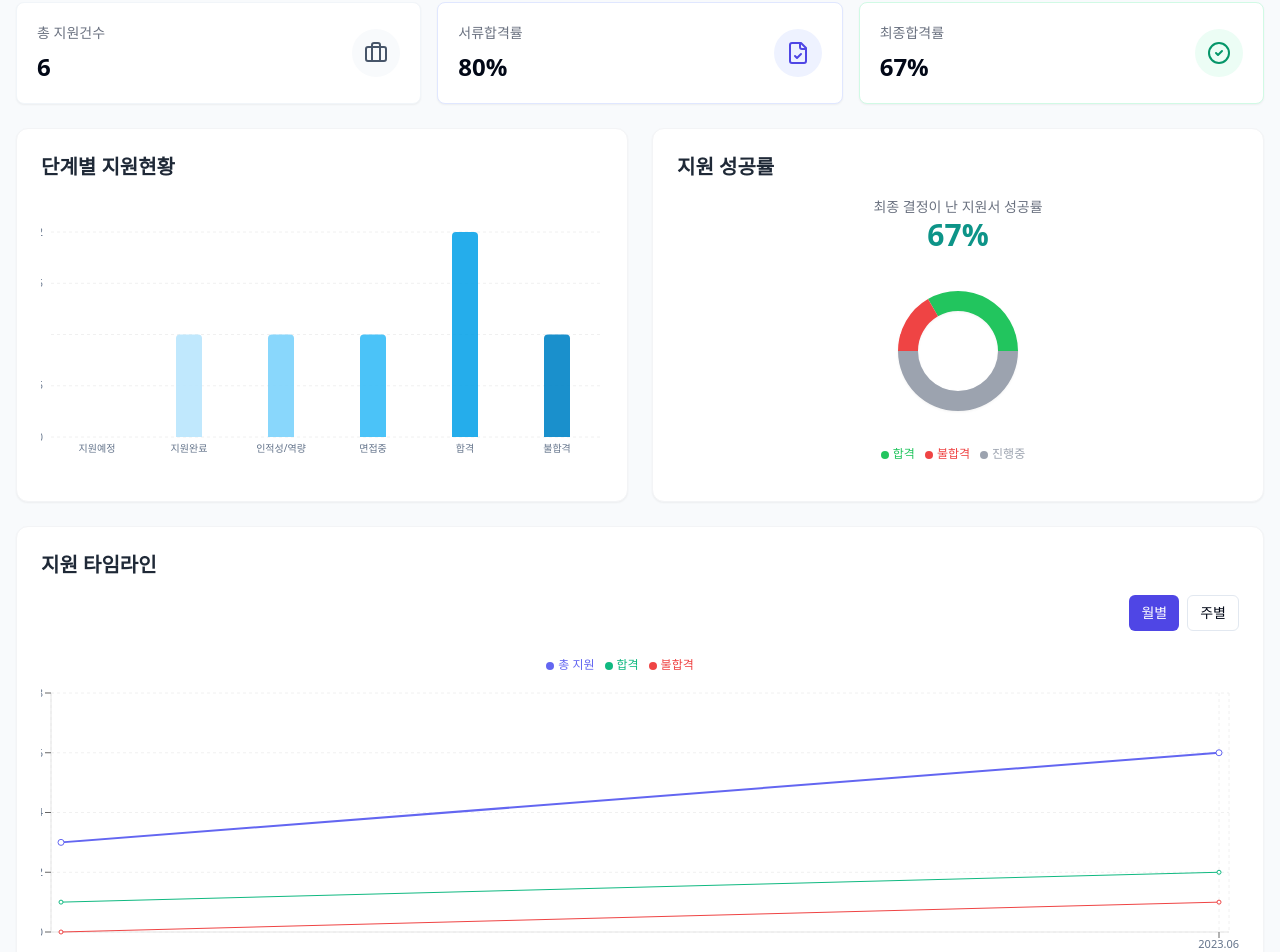
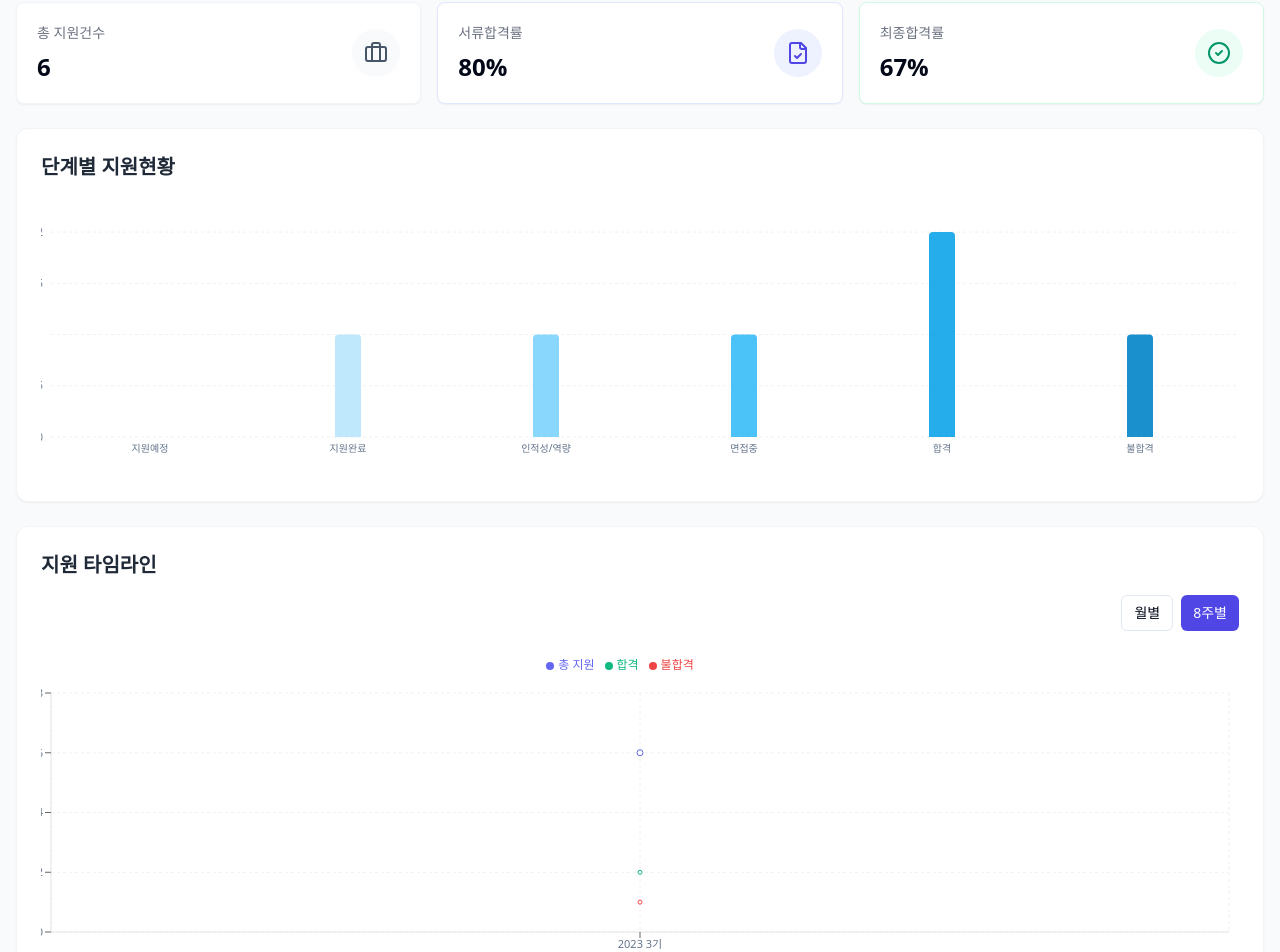
Before and after one commit to akeetuitui/job-hunt-board, a React (Vite) app: page /statistics in a window 1280 px wide. Shown: the part 175-1127 px from the top of the page. Built offline with nearby package versions, Linux system fonts and the light colour scheme.

Commit message:
Refactor: Update statistics view
-   Update the timeline chart to show weekly statistics by default, with an 8-week range.
-   Remove the success rate chart.

```diff
--- a/src/components/stats/TimelineChart.tsx
+++ b/src/components/stats/TimelineChart.tsx
@@ -1,4 +1,3 @@
-
 import { useMemo, useState } from "react";
 import { Company } from "@/pages/Index";
 import { ChartContainer } from "@/components/ui/chart";
@@ -19,7 +18,7 @@ interface TimelineChartProps {
 }
 
 export const TimelineChart = ({ companies }: TimelineChartProps) => {
-  const [viewType, setViewType] = useState<'monthly' | 'weekly'>('monthly');
+  const [viewType, setViewType] = useState<'monthly' | 'weekly'>('weekly');
 
   // Process data to create timeline
   const chartData = useMemo(() => {
@@ -30,7 +29,7 @@ export const TimelineChart = ({ companies }: TimelineChartProps) => {
     // Create a map of dates and counts
     const dateMap = new Map();
 
-    // Group by month/week and year
+    // Group by month/8-week period and year
     companies.forEach(company => {
       const date = new Date(company.createdAt);
       let dateKey: string;
@@ -38,12 +37,11 @@ export const TimelineChart = ({ companies }: TimelineChartProps) => {
       if (viewType === 'monthly') {
         dateKey = `${date.getFullYear()}-${(date.getMonth() + 1).toString().padStart(2, '0')}`;
       } else {
-        // Weekly view - get the start of the week (Monday)
-        const startOfWeek = new Date(date);
-        const day = startOfWeek.getDay();
-        const diff = startOfWeek.getDate() - day + (day === 0 ? -6 : 1);
-        startOfWeek.setDate(diff);
-        dateKey = `${startOfWeek.getFullYear()}-${(startOfWeek.getMonth() + 1).toString().padStart(2, '0')}-${startOfWeek.getDate().toString().padStart(2, '0')}`;
+        // Weekly view - group by 8-week periods
+        const startOfYear = new Date(date.getFullYear(), 0, 1);
+        const weekNumber = Math.ceil(((date.getTime() - startOfYear.getTime()) / (1000 * 60 * 60 * 24) + startOfYear.getDay() + 1) / 7);
+        const periodNumber = Math.ceil(weekNumber / 8);
+        dateKey = `${date.getFullYear()}-P${periodNumber}`;
       }
 
       if (!dateMap.has(dateKey)) {
@@ -105,8 +103,8 @@ export const TimelineChart = ({ companies }: TimelineChartProps) => {
         const [year, month] = entry.date.split('-');
         entry.displayDate = `${year}.${month}`;
       } else {
-        const [year, month, day] = entry.date.split('-');
-        entry.displayDate = `${month}/${day}`;
+        const [year, period] = entry.date.split('-P');
+        entry.displayDate = `${year} ${period}기`;
       }
 
       return entry;
@@ -147,7 +145,7 @@ export const TimelineChart = ({ companies }: TimelineChartProps) => {
           size="sm"
           onClick={() => setViewType('weekly')}
         >
-          주별
+          8주별
         </Button>
       </div>
 
--- a/src/pages/Statistics.tsx
+++ b/src/pages/Statistics.tsx
@@ -1,10 +1,8 @@
-
 import { useState, useEffect } from "react";
 import { Header } from "@/components/Header";
 import { Company } from "@/pages/Index";
 import { StatsOverview } from "@/components/stats/StatsOverview";
 import { ApplicationStagesChart } from "@/components/stats/ApplicationStagesChart";
-import { SuccessRateChart } from "@/components/stats/SuccessRateChart";
 import { TimelineChart } from "@/components/stats/TimelineChart";
 
 const Statistics = () => {
@@ -106,23 +104,14 @@ const Statistics = () => {
             <StatsOverview companies={companies} />
           </div>
 
-          <div className="grid grid-cols-1 lg:grid-cols-2 gap-6">
-            <div className="bg-white p-6 rounded-xl shadow-sm border border-gray-100 overflow-hidden animate-fade-in" style={{ animationDelay: "0.2s" }}>
-              <h2 className="text-xl font-semibold mb-4 text-gray-800">단계별 지원현황</h2>
-              <div className="h-[280px]">
-                <ApplicationStagesChart companies={companies} />
-              </div>
-            </div>
-
-            <div className="bg-white p-6 rounded-xl shadow-sm border border-gray-100 overflow-hidden animate-fade-in" style={{ animationDelay: "0.3s" }}>
-              <h2 className="text-xl font-semibold mb-4 text-gray-800">지원 성공률</h2>
-              <div className="h-[280px]">
-                <SuccessRateChart companies={companies} />
-              </div>
+          <div className="bg-white p-6 rounded-xl shadow-sm border border-gray-100 overflow-hidden animate-fade-in" style={{ animationDelay: "0.2s" }}>
+            <h2 className="text-xl font-semibold mb-4 text-gray-800">단계별 지원현황</h2>
+            <div className="h-[280px]">
+              <ApplicationStagesChart companies={companies} />
             </div>
           </div>
 
-          <div className="bg-white p-6 rounded-xl shadow-sm border border-gray-100 overflow-hidden animate-fade-in" style={{ animationDelay: "0.4s" }}>
+          <div className="bg-white p-6 rounded-xl shadow-sm border border-gray-100 overflow-hidden animate-fade-in" style={{ animationDelay: "0.3s" }}>
             <h2 className="text-xl font-semibold mb-4 text-gray-800">지원 타임라인</h2>
             <div className="h-[380px]">
               <TimelineChart companies={companies} />
```
